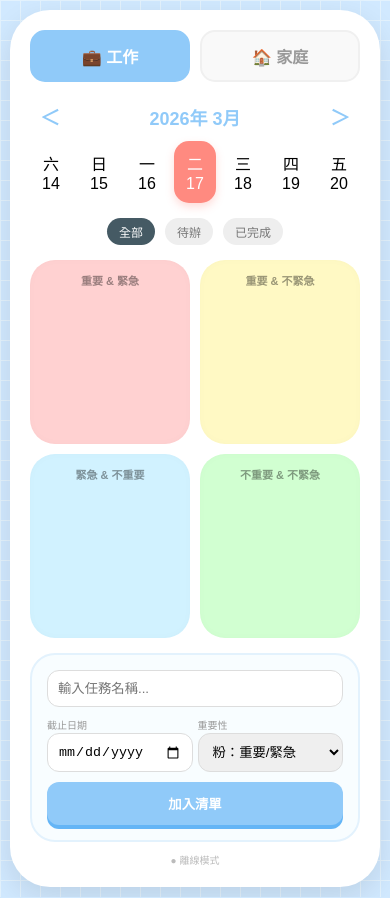
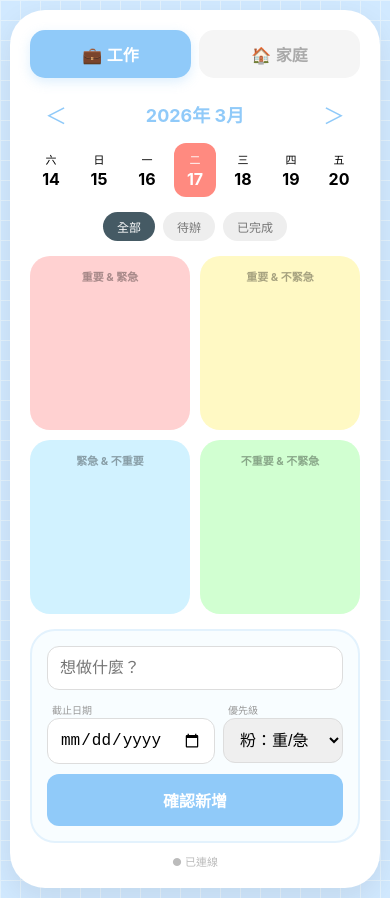
Before and after one commit to AlinaFromTW/my-todo, a plain HTML site: page index.html in a window 390 px wide. Drawn offline with Linux system fonts and the light colour scheme; no server answers.

Commit message:
Update index.html
這次優化的重點：
快取機制：現在 App 打開會先讀取手機裡的舊資料（秒開），再去背景抓 Google 的新資料。

輸入框優化：字體設為 16px，這樣 iPhone 在點擊輸入時，畫面就不會突然「自動放大（Zoom-in）」。

樂觀更新：當你點「新增」或「勾選」時，畫面會瞬間跳動，同步訊息會顯示在下方的小字提示，不再卡住你的操作。

UI 觸控優化：加大了按鈕和核取方塊的點擊感。

```diff
--- a/index.html
+++ b/index.html
@@ -2,8 +2,8 @@
 <html lang="zh-TW">
 <head>
     <meta charset="UTF-8">
-    <meta name="viewport" content="width=device-width, initial-scale=1.0">
-    <title>Soda Todo - 彩色四象限版</title>
+    <meta name="viewport" content="width=device-width, initial-scale=1.0, maximum-scale=1.0, user-scalable=no">
+    <title>Soda Todo Pro</title>
     <style>
         :root {
             --bg-blue: #D1E9FF;
@@ -14,7 +14,6 @@
             --waste-green: #D1FFD1;        /* Q4 綠色 */
             --text-dark: #455A64;
             --soft-blue: #90CAF9;
-            --due-red: #FF5252;
         }
 
         body {
@@ -22,46 +21,49 @@
             background-image: linear-gradient(var(--grid-line) 1px, transparent 1px),
                               linear-gradient(90deg, var(--grid-line) 1px, transparent 1px);
             background-size: 20px 20px;
-            font-family: "PingFang TC", sans-serif;
+            font-family: -apple-system, BlinkMacSystemFont, "Segoe UI", Roboto, "Helvetica Neue", Arial, sans-serif;
             margin: 0; padding: 10px; display: flex; justify-content: center;
+            -webkit-tap-highlight-color: transparent; /* 移除手機點擊藍框 */
         }
 
         .container {
             width: 100%; max-width: 500px; background: white;
-            padding: 20px; border-radius: 40px; box-shadow: 0 10px 30px rgba(0,0,0,0.1);
+            padding: 20px; border-radius: 35px; box-shadow: 0 10px 30px rgba(0,0,0,0.08);
             box-sizing: border-box;
         }
 
-        /* 分頁切換 */
-        .tab-group { display: flex; gap: 10px; margin-bottom: 20px; }
+        /* 頂部切換 */
+        .tab-group { display: flex; gap: 8px; margin-bottom: 15px; }
         .tab-btn {
-            flex: 1; padding: 12px; border-radius: 15px; border: 2px solid #F0F0F0;
-            background: #F9F9F9; cursor: pointer; font-size: 16px; font-weight: bold;
-            color: #999; transition: 0.3s;
+            flex: 1; padding: 12px; border-radius: 15px; border: none;
+            background: #F5F5F5; cursor: pointer; font-size: 16px; font-weight: bold;
+            color: #AAA; transition: 0.2s;
         }
-        .tab-btn.active { border-color: var(--soft-blue); background: var(--soft-blue); color: white; }
+        .tab-btn.active { background: var(--soft-blue); color: white; box-shadow: 0 4px 12px rgba(144,202,249,0.3); }
 
-        /* 週曆控制器 */
-        .calendar-ctrl { display: flex; align-items: center; justify-content: space-between; margin-bottom: 10px; }
-        .nav-btn { background: none; border: none; font-size: 20px; color: var(--soft-blue); cursor: pointer; padding: 0 10px; font-weight: bold; }
-        .month-label { font-size: 18px; font-weight: bold; color: var(--soft-blue); cursor: pointer; }
+        /* 週曆控制 */
+        .calendar-ctrl { display: flex; align-items: center; justify-content: space-between; margin-bottom: 8px; }
+        .nav-btn { background: none; border: none; font-size: 22px; color: var(--soft-blue); cursor: pointer; padding: 5px 15px; }
+        .month-label { font-size: 18px; font-weight: bold; color: var(--soft-blue); }
 
         .week-calendar { display: flex; justify-content: space-between; margin-bottom: 15px; }
         .day-item {
             display: flex; flex-direction: column; align-items: center;
-            min-width: 42px; padding: 10px 0; border-radius: 15px; cursor: pointer;
+            min-width: 42px; padding: 8px 0; border-radius: 12px; cursor: pointer;
         }
-        .day-item.active { background-color: #FF8A80; color: white; box-shadow: 0 4px 8px rgba(255,138,128,0.3); }
+        .day-item.active { background-color: #FF8A80; color: white; }
+        .day-item span:first-child { font-size: 11px; margin-bottom: 2px; }
+        .day-item span:last-child { font-size: 16px; font-weight: bold; }
 
         /* 篩選標籤 */
-        .filter-bar { display: flex; justify-content: center; gap: 10px; margin-bottom: 15px; }
-        .filter-chip { font-size: 12px; padding: 5px 12px; border-radius: 20px; background: #EEE; color: #777; cursor: pointer; }
+        .filter-bar { display: flex; justify-content: center; gap: 8px; margin-bottom: 15px; }
+        .filter-chip { font-size: 12px; padding: 6px 14px; border-radius: 20px; background: #EEE; color: #777; cursor: pointer; }
         .filter-chip.active { background: var(--text-dark); color: white; }
 
-        /* 彩色四象限矩陣 */
+        /* 彩色四象限 */
         .matrix { display: grid; grid-template-columns: 1fr 1fr; gap: 10px; margin-bottom: 15px; }
-        .quadrant { padding: 12px; border-radius: 25px; min-height: 160px; box-shadow: inset 0 0 10px rgba(0,0,0,0.02); }
-        .quad-title { font-size: 11px; font-weight: bold; margin-bottom: 8px; color: rgba(0,0,0,0.4); text-align: center; }
+        .quadrant { padding: 12px; border-radius: 20px; min-height: 150px; }
+        .quad-title { font-size: 11px; font-weight: bold; margin-bottom: 8px; color: rgba(0,0,0,0.35); text-align: center; }
 
         .q1 { background-color: var(--urgent-pink); }
         .q2 { background-color: var(--important-yellow); }
@@ -69,18 +71,22 @@
         .q4 { background-color: var(--waste-green); }
 
         .list-item {
-            background: rgba(255,255,255,0.7); margin-bottom: 6px; padding: 8px;
-            border-radius: 12px; font-size: 13px; border: 1px solid rgba(0,0,0,0.03);
+            background: rgba(255,255,255,0.7); margin-bottom: 6px; padding: 10px;
+            border-radius: 12px; font-size: 14px;
         }
-        .task-row { display: flex; align-items: center; gap: 5px; }
-        .due-tag { font-size: 10px; color: #666; background: rgba(255,255,255,0.5); padding: 1px 5px; border-radius: 4px; margin-top: 4px; display: inline-block; }
+        .task-row { display: flex; align-items: center; gap: 8px; }
+        .due-tag { font-size: 10px; color: #777; background: rgba(255,255,255,0.5); padding: 2px 6px; border-radius: 6px; margin-top: 5px; display: inline-block; }
         .completed { text-decoration: line-through; opacity: 0.4; }
 
-        /* 輸入面板 */
+        /* 輸入區 */
         .input-panel { background: #F8FDFF; border: 2px solid #E3F2FD; padding: 15px; border-radius: 25px; }
-        .input-panel input, .input-panel select { width: 100%; padding: 10px; border-radius: 12px; border: 1px solid #DDD; margin-bottom: 8px; box-sizing: border-box; }
-        .add-btn { background: var(--soft-blue); color: white; border: none; font-weight: bold; cursor: pointer; width: 100%; padding: 12px; border-radius: 12px; box-shadow: 0 4px 0 #64B5F6; }
-        .add-btn:active { transform: translateY(2px); box-shadow: none; }
+        .input-panel input, .input-panel select {
+            width: 100%; padding: 12px; border-radius: 12px; border: 1px solid #DDD;
+            margin-bottom: 8px; box-sizing: border-box; font-size: 16px; /* 16px 防止 iOS 自動縮放 */
+        }
+        .add-btn { background: var(--soft-blue); color: white; border: none; font-weight: bold; cursor: pointer; width: 100%; padding: 14px; border-radius: 12px; font-size: 16px; }
+
+        #status { text-align: center; font-size: 11px; color: #BBB; margin-top: 10px; height: 15px; }
     </style>
 </head>
 <body>
@@ -112,34 +118,48 @@
     </div>
 
     <div class="input-panel">
-        <input type="text" id="todoInput" placeholder="輸入任務名稱...">
-        <div style="display:flex; gap:5px;">
+        <input type="text" id="todoInput" placeholder="想做什麼？">
+        <div style="display:flex; gap:8px;">
             <div style="flex:1">
-                <label style="font-size:10px; color:#999">截止日期</label>
+                <label style="font-size:10px; color:#999; margin-left:5px;">截止日期</label>
                 <input type="date" id="dueInput" style="margin-bottom:0">
             </div>
             <div style="flex:1">
-                <label style="font-size:10px; color:#999">重要性</label>
+                <label style="font-size:10px; color:#999; margin-left:5px;">優先級</label>
                 <select id="quadInput" style="margin-bottom:0">
-                    <option value="Q1">粉：重要/緊急</option>
-                    <option value="Q2">黃：重要/不緊急</option>
-                    <option value="Q3">藍：緊急/不重要</option>
-                    <option value="Q4">綠：不重要</option>
+                    <option value="Q1">粉：重/急</option>
+                    <option value="Q2">黃：重/不急</option>
+                    <option value="Q3">藍：急/不重</option>
+                    <option value="Q4">綠：不重</option>
                 </select>
             </div>
         </div>
-        <button class="add-btn" onclick="addTodo()" style="margin-top:10px;">加入清單</button>
+        <button class="add-btn" onclick="addTodo()" style="margin-top:10px;">確認新增</button>
     </div>
-    <div id="status" style="text-align:center; font-size:10px; color:#BBB; margin-top:10px;">同步中...</div>
+    <div id="status">● 準備就緒</div>
 </div>
 
 <script>
+    // 你的 Google Apps Script 網址
     const SCRIPT_URL = "https://script.google.com/macros/s/AKfycbz65XpjDIa1MSkPZCuSKVNlLH4lpf0cednP-fK9V40YP_VBKQiXUd7Nv8rNHOv8jZKd/exec";
+
     let todos = [];
     let baseDate = new Date();
     let selectedDateStr = new Date().toLocaleDateString();
     let currentTab = localStorage.getItem('soda_last_tab') || '工作';
     let currentFilter = 'all';
+
+    // 初始化：先讀取本地快照，讓畫面秒開
+    const local = localStorage.getItem('soda_v6_data');
+    if (local) {
+        todos = JSON.parse(local);
+    }
+
+    function showStatus(msg, timeout = 2000) {
+        const st = document.getElementById('status');
+        st.innerText = msg;
+        if(timeout > 0) setTimeout(() => st.innerText = "● 已連線", timeout);
+    }
 
     function switchTab(tab) {
         currentTab = tab;
@@ -187,12 +207,26 @@
     }
 
     async function syncFromCloud() {
-        try { const res = await fetch(SCRIPT_URL); todos = await res.json(); render(); document.getElementById('status').innerText = "● 雲端已同步"; } catch (e) { document.getElementById('status').innerText = "● 離線模式"; }
+        showStatus("● 同步中...");
+        try {
+            const res = await fetch(SCRIPT_URL);
+            const cloudData = await res.json();
+            if (cloudData && cloudData.length > 0) {
+                todos = cloudData;
+                localStorage.setItem('soda_v6_data', JSON.stringify(todos));
+                render();
+            }
+            showStatus("● 雲端已同步");
+        } catch (e) { showStatus("● 離線模式"); }
     }
 
     async function syncToCloud() {
-        localStorage.setItem('soda_final_v5', JSON.stringify(todos));
-        try { fetch(SCRIPT_URL, { method: 'POST', mode: 'no-cors', body: JSON.stringify(todos) }); } catch (e) {}
+        showStatus("● 雲端儲存中...");
+        localStorage.setItem('soda_v6_data', JSON.stringify(todos));
+        try {
+            await fetch(SCRIPT_URL, { method: 'POST', mode: 'no-cors', body: JSON.stringify(todos) });
+            showStatus("● 儲存成功");
+        } catch (e) { showStatus("● 儲存失敗(離線)"); }
     }
 
     function render() {
@@ -212,7 +246,7 @@
                         <div class="task-row">
                             <input type="checkbox" ${item.done ? 'checked' : ''} onchange="toggleDone(${idx})">
                             <span class="${item.done ? 'completed' : ''}" style="flex:1" onclick="editTask(${idx})">${item.text}</span>
-                            <span onclick="deleteTask(${idx})" style="color:#CCC; cursor:pointer; padding: 0 3px;">✕</span>
+                            <span onclick="deleteTask(${idx})" style="color:#CCC; cursor:pointer; font-size:18px; padding:0 5px;">×</span>
                         </div>
                         ${item.due ? `<span class="due-tag">📅 截止: ${item.due}</span>` : ''}
                     </div>
@@ -223,26 +257,47 @@
 
     function addTodo() {
         const text = document.getElementById('todoInput').value;
-        const due = document.getElementById('dueInput').value; // 這裡現在是日期了
+        const due = document.getElementById('dueInput').value;
         const quad = document.getElementById('quadInput').value;
         if (!text) return;
+
+        // 樂觀更新：直接先顯示
         todos.push({ text, type: currentTab, quad, date: selectedDateStr, due, done: false });
         document.getElementById('todoInput').value = '';
-        document.getElementById('dueInput').value = '';
-        render(); syncToCloud();
+        render();
+
+        // 後台非同步儲存
+        syncToCloud();
     }
 
-    function toggleDone(idx) { todos[idx].done = !todos[idx].done; render(); syncToCloud(); }
-    function deleteTask(idx) { if(confirm('要刪除這個任務嗎？')) { todos.splice(idx,1); render(); syncToCloud(); } }
-    function editTask(idx) {
-        const v = prompt("修改任務:", todos[idx].text);
-        if(v) { todos[idx].text = v; render(); syncToCloud(); }
+    function toggleDone(idx) {
+        todos[idx].done = !todos[idx].done;
+        render();
+        syncToCloud();
     }
 
-    const local = localStorage.getItem('soda_final_v5');
-    if (local) todos = JSON.parse(local);
+    function deleteTask(idx) {
+        if(confirm('確定要刪除嗎？')) {
+            todos.splice(idx,1);
+            render();
+            syncToCloud();
+        }
+    }
+
+    function editTask(idx) {
+        const v = prompt("修改任務名稱:", todos[idx].text);
+        if(v) {
+            todos[idx].text = v;
+            render();
+            syncToCloud();
+        }
+    }
+
+    // 啟動程序
     initCalendar();
-    syncFromCloud();
+    switchTab(currentTab);
+    render();
+    syncFromCloud(); // 進入後自動抓取最新雲端資料
 </script>
 </body>
 </html>
```
